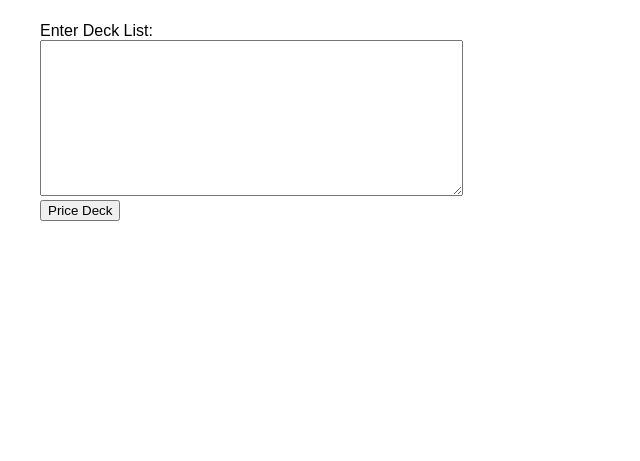
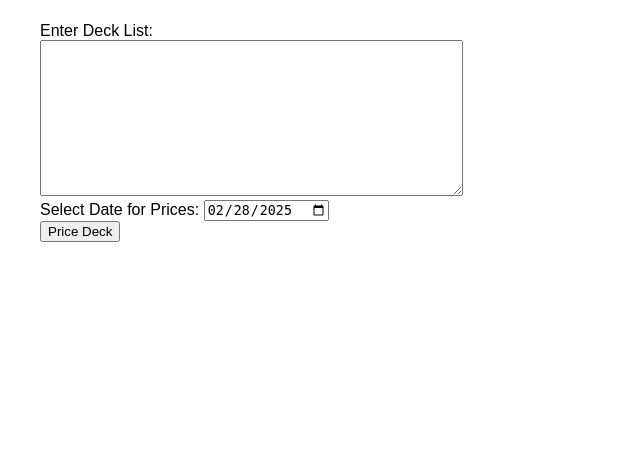
Before and after one commit to CarsonJoshua/yawgbargain, a Flask app: page /pricer in a window 1280 px wide. Shown: the part 146-607 px from the top of the page, without its empty margins (0-640 px from the left). Run offline with Flask 3, Linux system fonts and the light colour scheme; parts of the project's set-up code (start-up, migrations or seed data) failed here and were passed over.

Commit message:
added price date picker

```diff
--- a/app/dao.py
+++ b/app/dao.py
@@ -4,7 +4,7 @@ from .models import db, Card, CardPrice
 
 
 
-def get_latest_prices(card_names):
+def get_latest_prices(card_names, price_date):
     """Fetches the latest price for each card in the given list of names."""
     if not card_names:
         return {}
@@ -19,6 +19,7 @@ def get_latest_prices(card_names):
             CardPrice.card_id,
             func.max(CardPrice.price_date).label('latest_price_date')
         )
+        .filter(CardPrice.price_date <= price_date)
         .group_by(CardPrice.card_id)
         .join(Card, CardPrice.card_id == Card.id)
         .filter(Card.name.in_(card_names))
--- a/app/routes/pricer.py
+++ b/app/routes/pricer.py
@@ -1,4 +1,5 @@
 from flask import Blueprint, render_template, request
+from datetime import datetime
 from ..dao import get_latest_prices
 import re
 
@@ -8,8 +9,13 @@ pricer_bp = Blueprint('pricer', __name__)
 def pricer():
     if request.method == 'POST':
         deck_list = request.form.get('deck_list', '').strip()
+        price_date = request.form.get('price_date', '').strip()
+
+        if not price_date:
+            price_date = datetime.today().strftime('%Y-%m-%d')
+
         if not deck_list:
-            return render_template('pricer.html')
+            return render_template('pricer.html', price_date=price_date)
 
         card_entries = []
         for line in deck_list.split("\n"):
@@ -25,7 +31,7 @@ def pricer():
                 card_entries.append((amount, card_name))
 
         card_names = [name for _, name in card_entries]
-        lowest_price_dict = get_latest_prices(card_names)
+        lowest_price_dict = get_latest_prices(card_names, price_date)
 
         deck_prices = []
         for amount, name in card_entries:
@@ -42,6 +48,7 @@ def pricer():
             for amount, _, _, price in deck_prices
         )
 
-        return render_template('pricer.html', deck_list=deck_list, deck_prices=deck_prices, total_price=total_price)
+        return render_template('pricer.html', deck_list=deck_list, deck_prices=deck_prices, total_price=total_price, price_date=price_date)
 
-    return render_template('pricer.html')
+    default_date = datetime.today().strftime('%Y-%m-%d')
+    return render_template('pricer.html', price_date=default_date)
--- a/app/templates/pricer.html
+++ b/app/templates/pricer.html
@@ -10,9 +10,14 @@
         <label for="deck_list">Enter Deck List:</label><br>
         <textarea id="deck_list" name="deck_list" rows="10" cols="50">
             {%- if deck_list -%}
-                {{deck_list}}
+                {{ deck_list }}
             {%- endif -%}
         </textarea><br>
+
+        <label for="price_date">Select Date for Prices:</label>
+        <input type="date" id="price_date" name="price_date" value="{{ price_date if price_date else '' }}">
+        <br>
+
         <button type="submit">Price Deck</button>
     </form>
 
@@ -25,7 +30,7 @@
     {% endwith %}
 
     {% if deck_prices %}
-    <h3>Deck Pricing</h3>
+    <h3>Deck Pricing ({{ price_date }})</h3>
     <ul>
         {% for amount, card_id, card_name, price in deck_prices %}
         <li {% if not card_id %}style="color: red;" {% endif %}>
@@ -38,7 +43,6 @@
             {% if amount > 1 %} (each){% endif %}
         </li>
         {% endfor %}
-
     </ul>
     <h3>Total Price: {{ total_price }}</h3>
     {% endif %}
```
